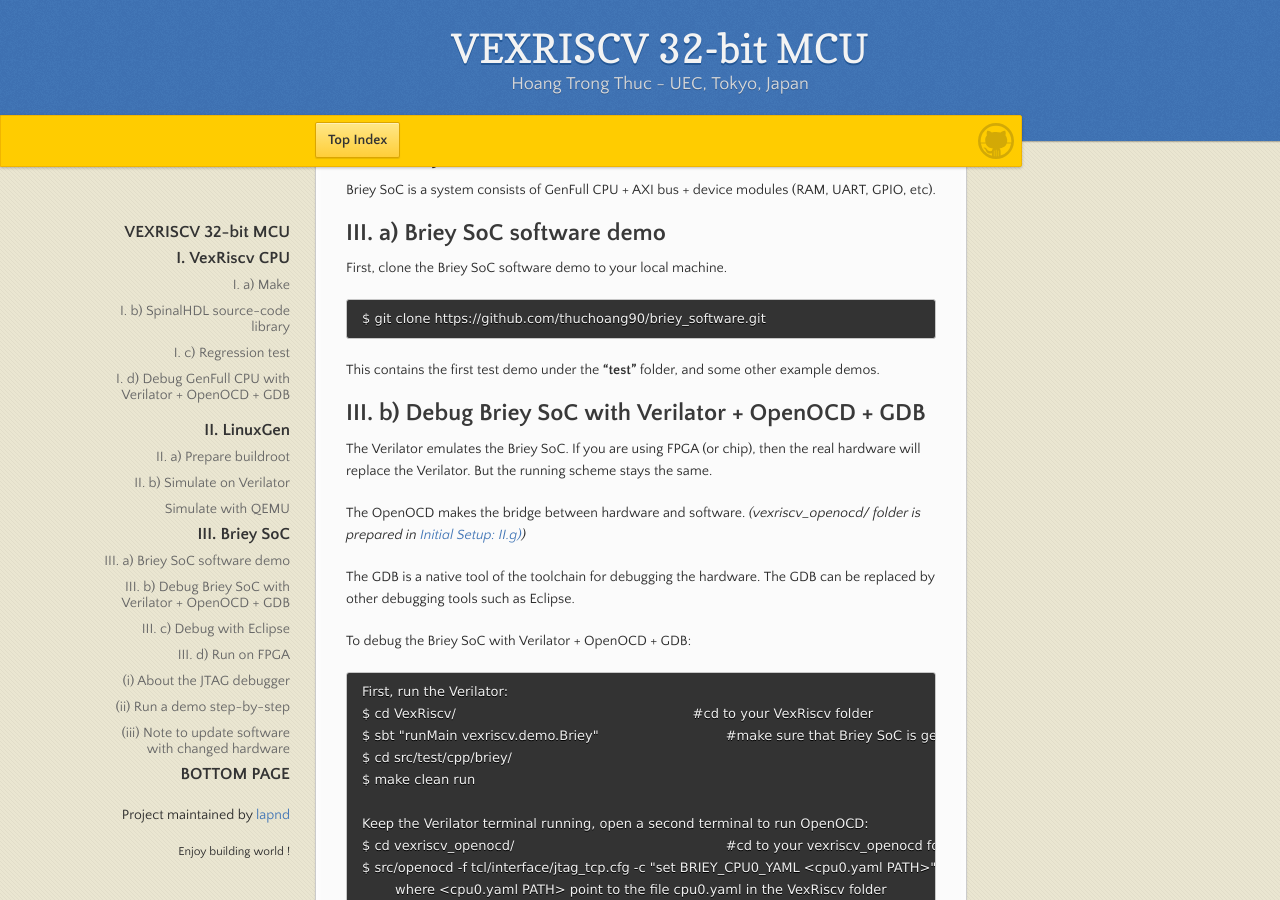
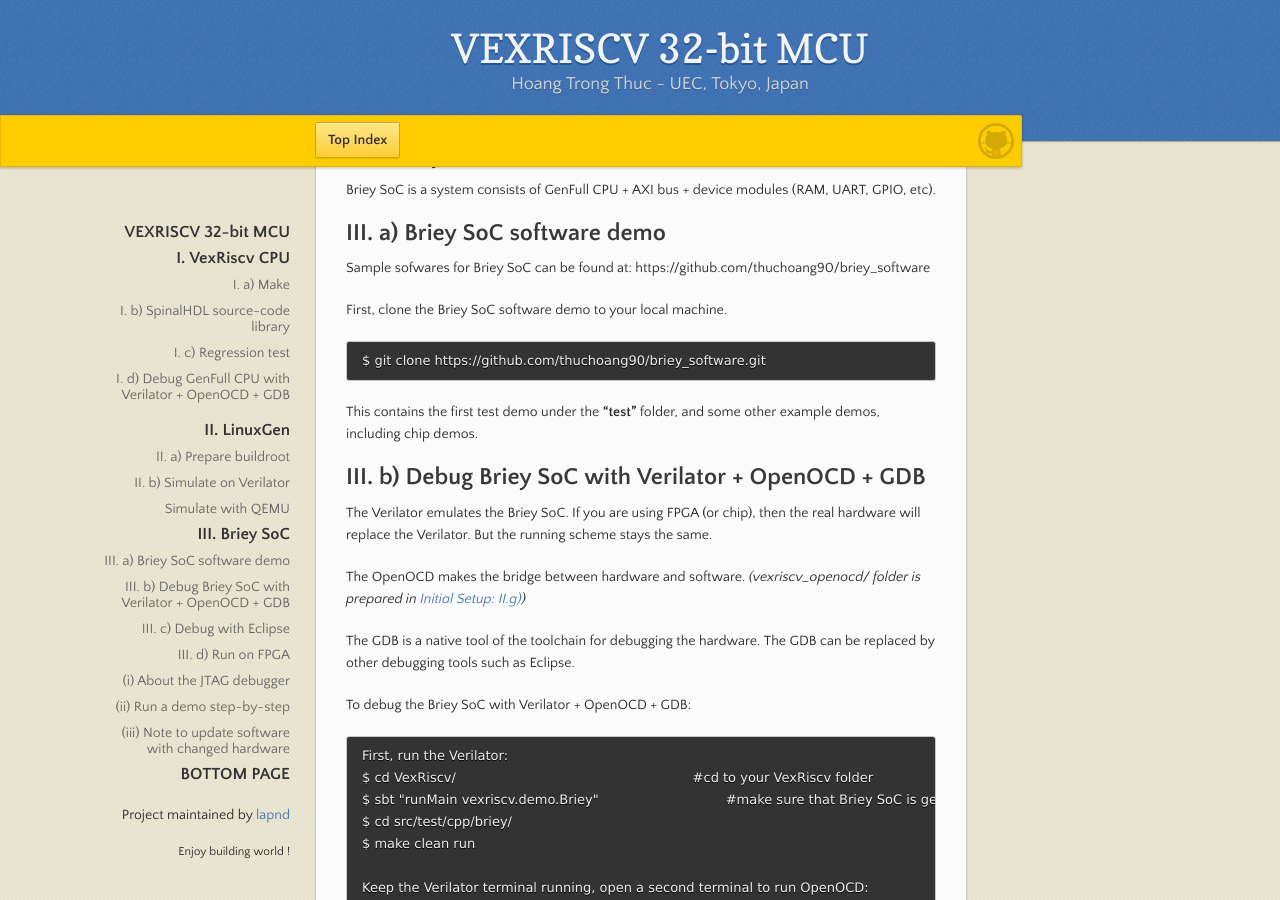
Before and after one commit to lapnd/httdes.github.io, a Jekyll site: the page built from vexriscv.md, in a window 1280 px wide and 900 px high, scrolled down 3541 px. Built offline with Jekyll 4.4.1, drawn with Linux system fonts in a browser that asks for light colours; our own code applies the rules of GitHub Pages for plain Markdown files.

Commit message:
Update vexriscv.md

```diff
--- a/vexriscv.md
+++ b/vexriscv.md
@@ -156,11 +156,13 @@ Briey SoC is a system consists of GenFull CPU + AXI bus + device modules (RAM, U
 
 ## III. a) Briey SoC software demo
 
+Sample sofwares for Briey SoC can be found at: https://github.com/thuchoang90/briey_software
+
 First, clone the Briey SoC software demo to your local machine.
 
 	$ git clone https://github.com/thuchoang90/briey_software.git
 
-This contains the first test demo under the **"test"** folder, and some other example demos.
+This contains the first test demo under the **"test"** folder, and some other example demos, including chip demos.
 
 ## III. b) Debug Briey SoC with Verilator + OpenOCD + GDB
 
```
